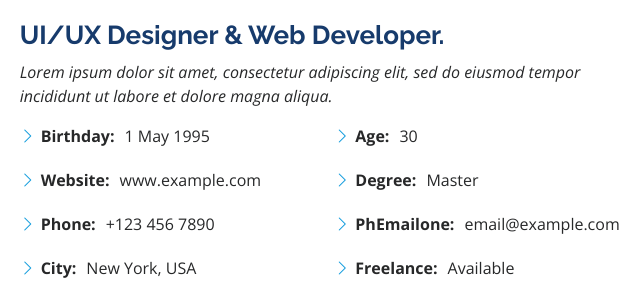
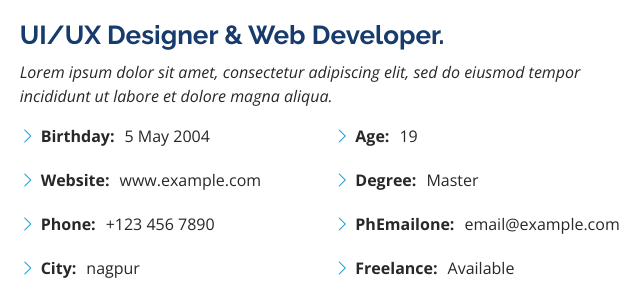
Before and after one commit to AjayR222/test1, a plain HTML site: page index.html in a window 1280 px wide. Shown: the part 1020-1317 px from the top of the page, 625-1265 px from the left. Drawn offline with nearby package versions, Linux system fonts and the light colour scheme.

Commit message:
age city

```diff
--- a/index.html
+++ b/index.html
@@ -102,15 +102,15 @@
             <div class="row">
               <div class="col-lg-6">
                 <ul>
-                  <li><i class="bi bi-chevron-right"></i> <strong>Birthday:</strong> <span>1 May 1995</span></li>
+                  <li><i class="bi bi-chevron-right"></i> <strong>Birthday:</strong> <span>5 May 2004</span></li>
                   <li><i class="bi bi-chevron-right"></i> <strong>Website:</strong> <span>www.example.com</span></li>
                   <li><i class="bi bi-chevron-right"></i> <strong>Phone:</strong> <span>+123 456 7890</span></li>
-                  <li><i class="bi bi-chevron-right"></i> <strong>City:</strong> <span>New York, USA</span></li>
+                  <li><i class="bi bi-chevron-right"></i> <strong>City:</strong> <span>nagpur</span></li>
                 </ul>
               </div>
               <div class="col-lg-6">
                 <ul>
-                  <li><i class="bi bi-chevron-right"></i> <strong>Age:</strong> <span>30</span></li>
+                  <li><i class="bi bi-chevron-right"></i> <strong>Age:</strong> <span>19</span></li>
                   <li><i class="bi bi-chevron-right"></i> <strong>Degree:</strong> <span>Master</span></li>
                   <li><i class="bi bi-chevron-right"></i> <strong>PhEmailone:</strong> <span>email@example.com</span></li>
                   <li><i class="bi bi-chevron-right"></i> <strong>Freelance:</strong> <span>Available</span></li>
```
